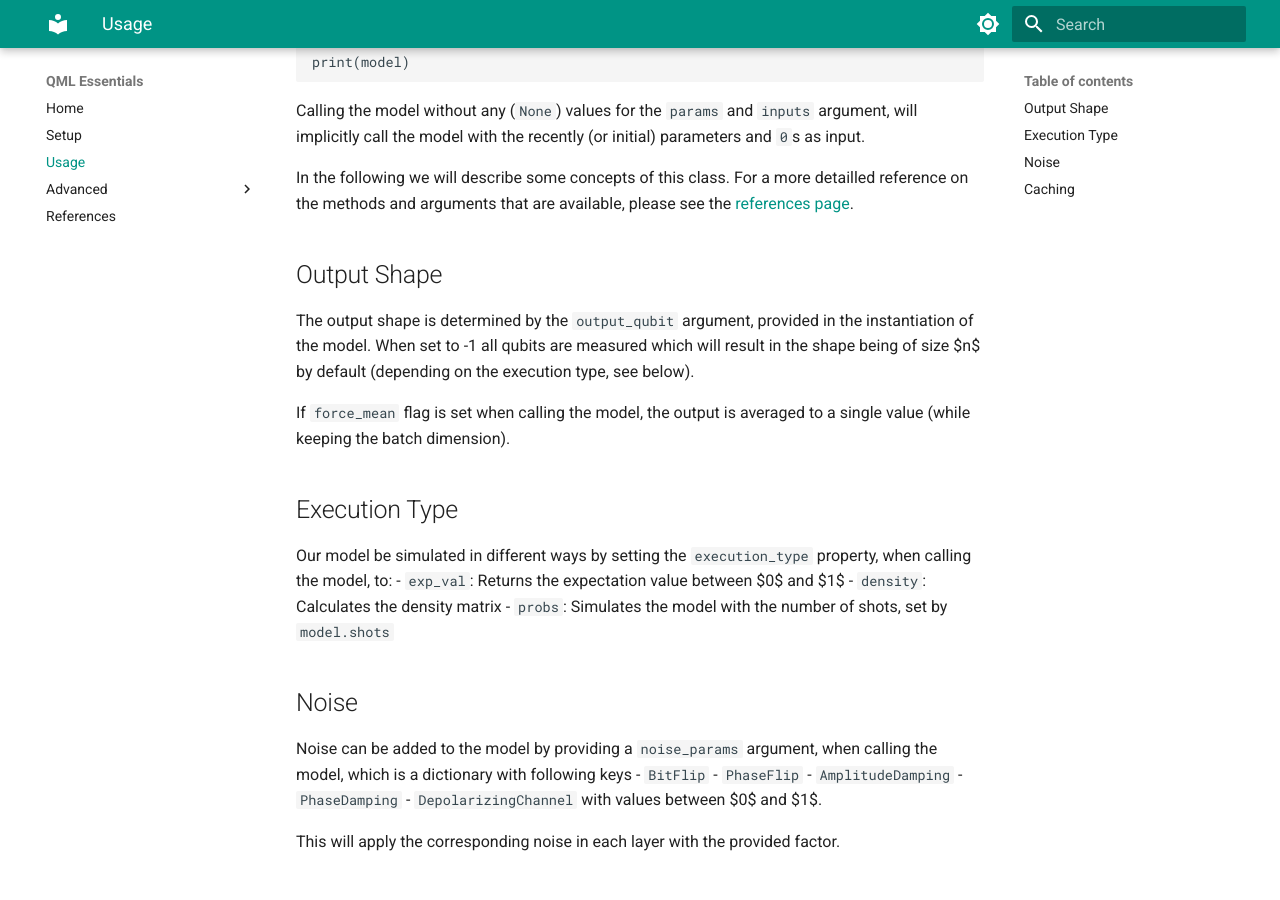
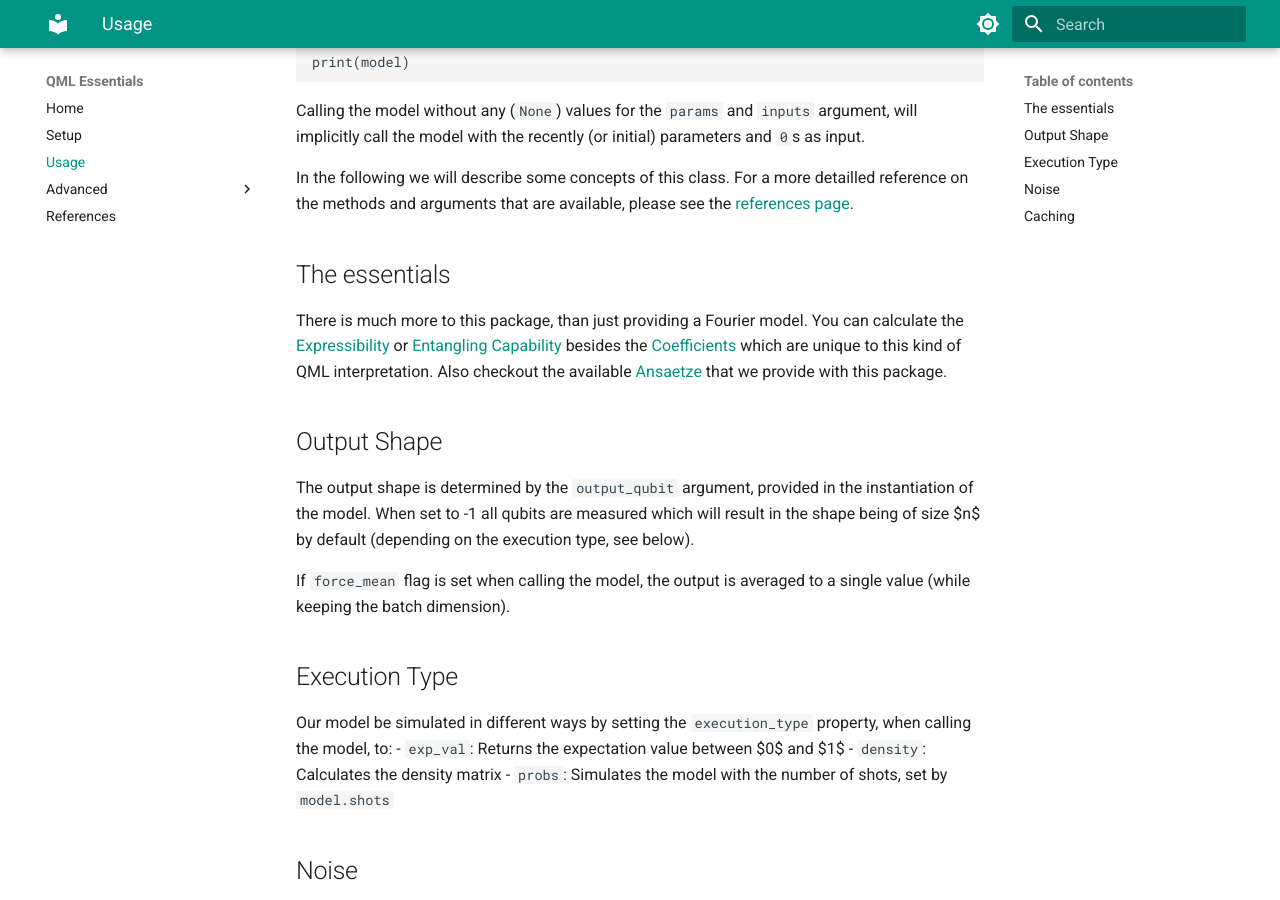
Before and after one commit to cirKITers/qml-essentials, an MkDocs documentation site: the page built from docs/usage.md, in a window 1280 px wide and 900 px high, scrolled down 476 px. Built offline with MkDocs 1.6.1 and Material for MkDocs 9.7.7, drawn with Linux system fonts in a browser that asks for light colours.

Commit message:
added references to the advanced topics
Signed-off-by: Melvin Strobl <lc3267@kit.edu>

```diff
--- a/docs/usage.md
+++ b/docs/usage.md
@@ -23,6 +23,12 @@ Calling the model without any (`None`) values for the `params` and `inputs` argu
 
 In the following we will describe some concepts of this class.
 For a more detailled reference on the methods and arguments that are available, please see the [references page](https://cirkiters.github.io/qml-essentials/references).
+
+## The essentials
+
+There is much more to this package, than just providing a Fourier model.
+You can calculate the [Expressibility](expressibility.md) or [Entangling Capability](entanglement.md) besides the [Coefficients](coefficients.md) which are unique to this kind of QML interpretation.
+Also checkout the available [Ansaetze](ansaetze.md) that we provide with this package.
 
 ## Output Shape
 
```
